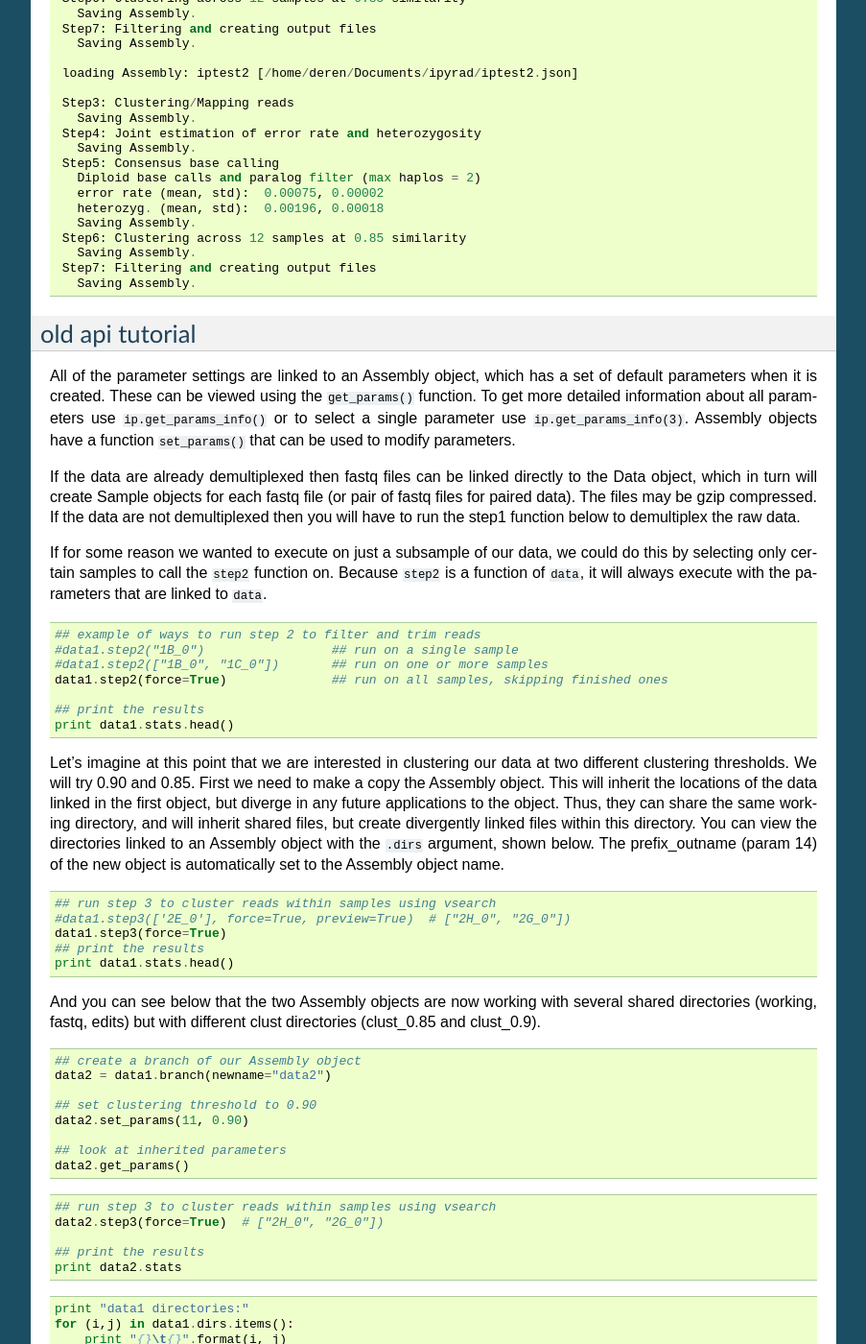
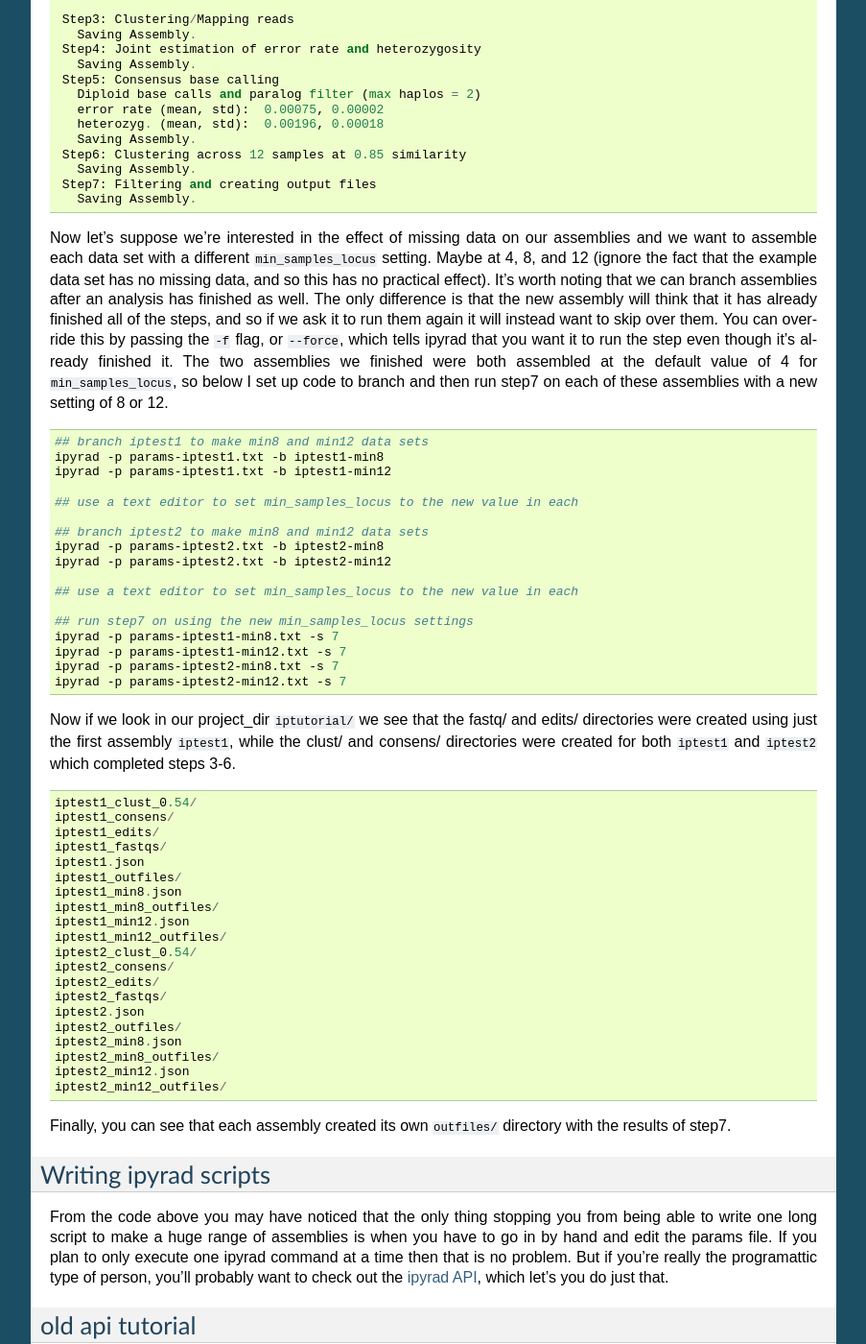
Before and after one commit to dereneaton/ipyrad, a Sphinx documentation site: the page built from docs/tutorial_advanced_cli.rst, in a window 1280 px wide and 1400 px high, scrolled down 3119 px. Shown: the whole window at 96% size, without its empty margins (198-1101 px from the left). Built offline with Sphinx 7.4.7, drawn with Linux system fonts in a browser that asks for light colours; pages that are not in the unit, such as notebooks, are missing from menus; the version number is read from the project's files by our own code; some of the changed text lies outside the part shown.

Commit message:
advanced tut

```diff
--- a/docs/tutorial_advanced_cli.rst
+++ b/docs/tutorial_advanced_cli.rst
@@ -250,6 +243,93 @@ you're doing and want it to go ahead.
        Saving Assembly.
 
 
+Now let's suppose we're interested in the effect of missing data on our assemblies
+and we want to assemble each data set with a different ``min_samples_locus``
+setting. Maybe at 4, 8, and 12 (ignore the fact that the example data set
+has no missing data, and so this has no practical effect). It's worth
+noting that we can branch assemblies after an analysis has finished as well.
+The only difference is that the new assembly will think that it has already
+finished all of the steps, and so if we ask it to run them again it will instead
+want to skip over them. You can override this by passing the ``-f`` flag,
+or ``--force``, which tells ipyrad that you want it to run the step even though
+it's already finished it. The two assemblies we finished were both assembled at
+the default value of 4 for ``min_samples_locus``, so below I set up code to
+branch and then run step7 on each of these assemblies with a new setting of 8 or 12.
+
+
+.. code:: bash
+
+   ## branch iptest1 to make min8 and min12 data sets
+   ipyrad -p params-iptest1.txt -b iptest1-min8
+   ipyrad -p params-iptest1.txt -b iptest1-min12
+
+   ## use a text editor to set min_samples_locus to the new value in each
+
+   ## branch iptest2 to make min8 and min12 data sets
+   ipyrad -p params-iptest2.txt -b iptest2-min8
+   ipyrad -p params-iptest2.txt -b iptest2-min12
+
+   ## use a text editor to set min_samples_locus to the new value in each
+
+   ## run step7 on using the new min_samples_locus settings
+   ipyrad -p params-iptest1-min8.txt -s 7
+   ipyrad -p params-iptest1-min12.txt -s 7
+   ipyrad -p params-iptest2-min8.txt -s 7
+   ipyrad -p params-iptest2-min12.txt -s 7
+
+
+Now if we look in our project_dir ``iptutorial/`` we see that the fastq/
+and edits/ directories were created using just the first assembly ``iptest1``,
+while the clust/ and consens/ directories were created for both ``iptest1`` and
+``iptest2`` which completed steps 3-6.
+
+.. code:: bash
+   ## use ls -l to view inside the project directory as a list
+   ls -l iptutorial/
+
+.. parsed-literal::
+   iptest1_clust_0.54/
+   iptest1_consens/
+   iptest1_edits/
+   iptest1_fastqs/
+   iptest1.json
+   iptest1_outfiles/
+   iptest1_min8.json
+   iptest1_min8_outfiles/
+   iptest1_min12.json
+   iptest1_min12_outfiles/
+   iptest2_clust_0.54/
+   iptest2_consens/
+   iptest2_edits/
+   iptest2_fastqs/
+   iptest2.json
+   iptest2_outfiles/
+   iptest2_min8.json
+   iptest2_min8_outfiles/
+   iptest2_min12.json
+   iptest2_min12_outfiles/
+
+
+
+
+Finally, you can see that each assembly created its own ``outfiles/`` directory
+with the results of step7.
+
+
+
+
+
+
+
+
+Writing ipyrad scripts
+~~~~~~~~~~~~~~~~~~~~~~
+From the code above you may have noticed that the only thing stopping you from
+being able to write one long script to make a huge range of assemblies is when
+you have to go in by hand and edit the params file. If you plan to only execute
+one ipyrad command at a time then that is no problem. But if you're really the
+programattic type of person, you'll probably want to check out the
+:ref:`ipyrad API<API>`, which let's you do just that.
 
 
 
```
Also changed, not shown: other parts of docs/tutorial_advanced_cli.rst (+1 -8 lines).
